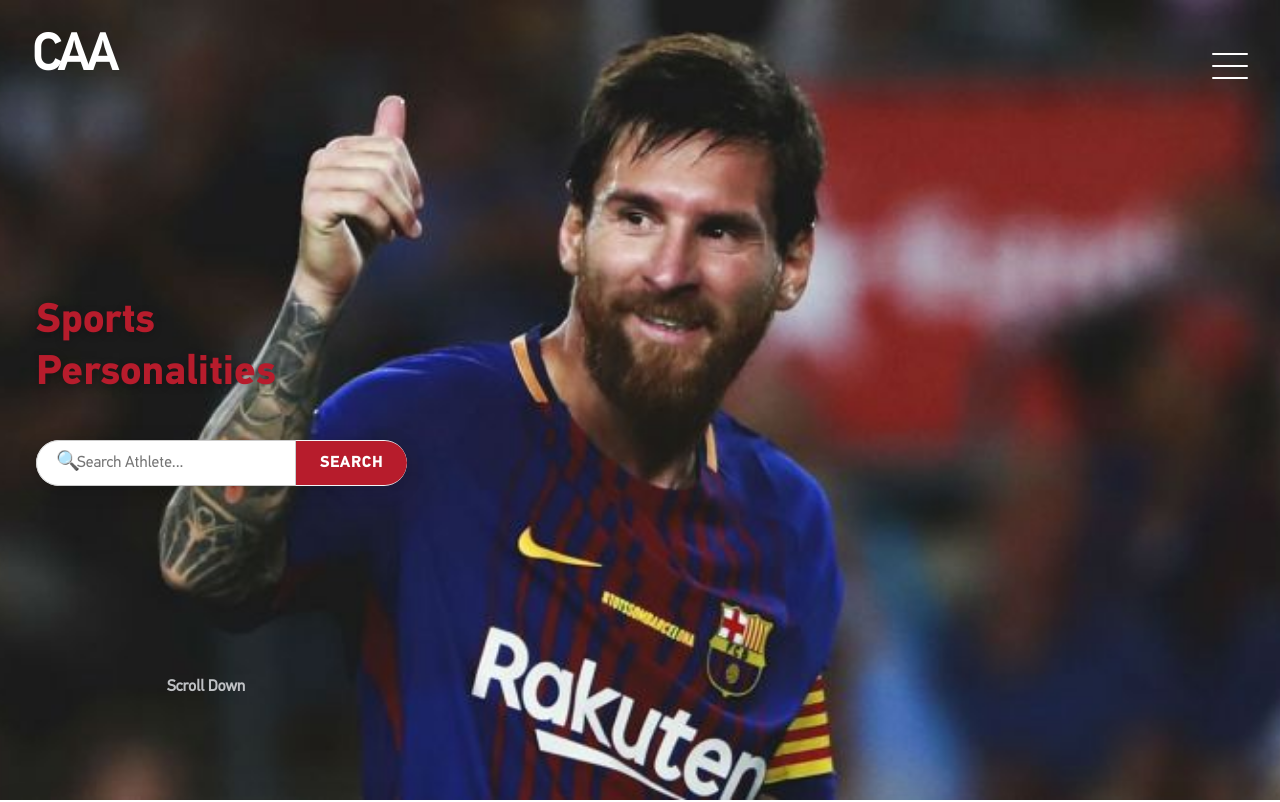
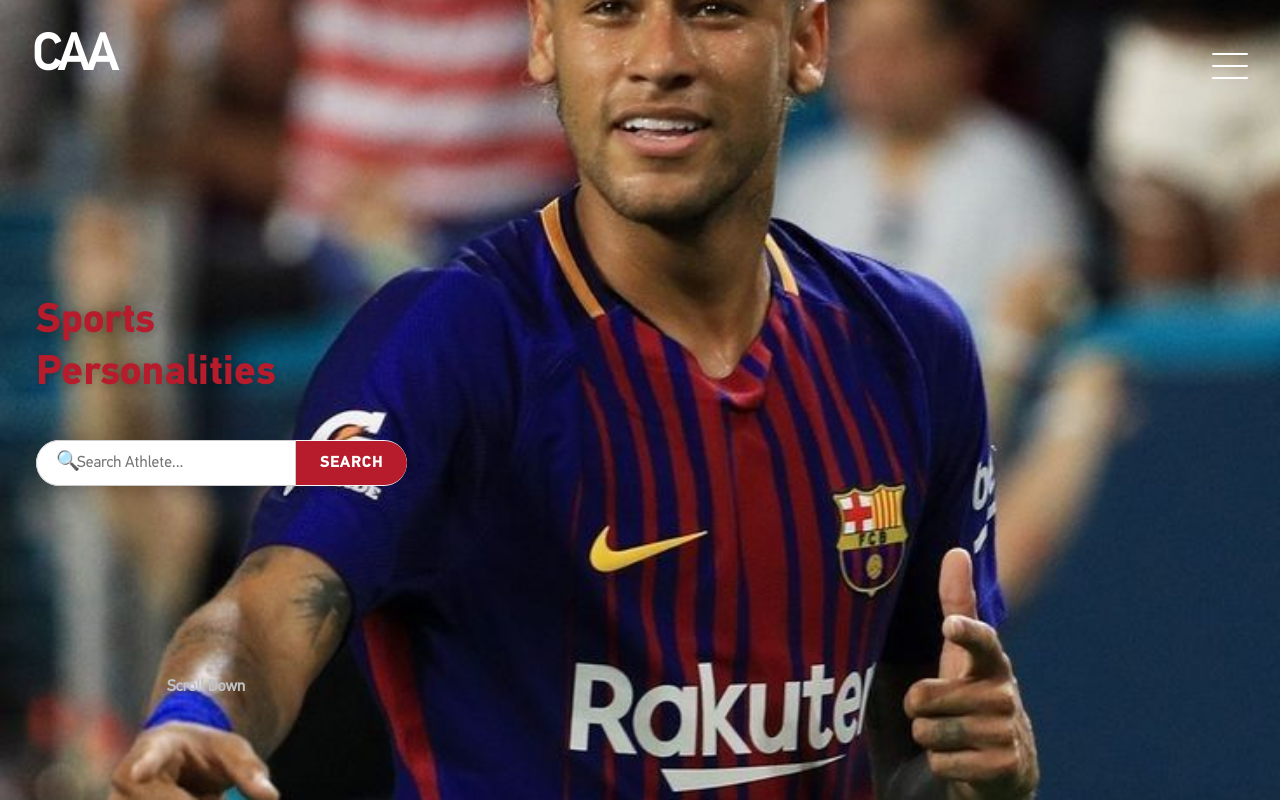
Before and after one commit to tech-monarch/CAA, a website: page sports-personalities.html in a window 1280 px wide. Shown: the top 802 px of the page. Drawn offline with nearby package versions, Linux system fonts and the light colour scheme.

Commit message:
Shinra Tensei

```diff
--- a/sports-personalities.html
+++ b/sports-personalities.html
@@ -28,7 +28,7 @@
       }
 
       .hero-bg {
-        background: url("sports.jpg") center center/cover no-repeat;
+        background: url("neymar.jpg") center center/cover no-repeat;
         position: absolute;
         top: 0;
         left: 0;
```
Also changed, not shown: neymar.jpg (added).
